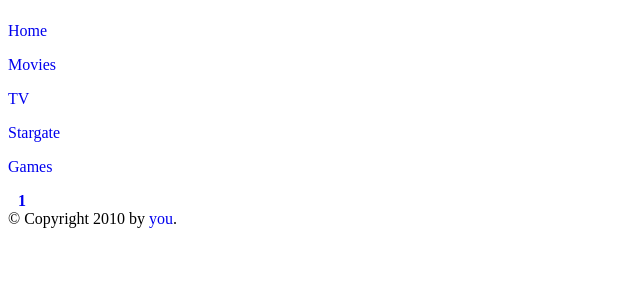
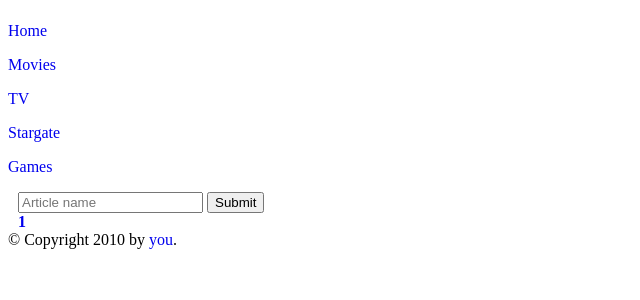
Before and after one commit to n0x5/shitty_flask_website, a Flask app: template templates/wiki_index.html in a window 1280 px wide. Shown: the part 237-537 px from the top of the page, without its empty margins (0-640 px from the left). Run offline with Flask 2, Linux system fonts and the light colour scheme; the template is opened without the code that fills it: most values are stand-ins (such as "Sample title", 1, 10 or a date in 2020).

Commit message:
quick search 2

```diff
--- a/templates/wiki_index.html
+++ b/templates/wiki_index.html
@@ -5,7 +5,11 @@
 {% block b2 %}<h2><a href="/">Back</a></h2>{% endblock %}
 {% block content %}
 
-
+<form method='post' action='/wiki/{{search}}/search'>
+<div><input type='text' name='search' placeholder='Article name'>
+<input type='submit'>
+</div>
+</form>
 
 {% for item in results %}
 <a style="font-weight:bold;" href="/wiki/{{search}}/category/{{item[0]}}">{{item[0]}}</a><br>
```
